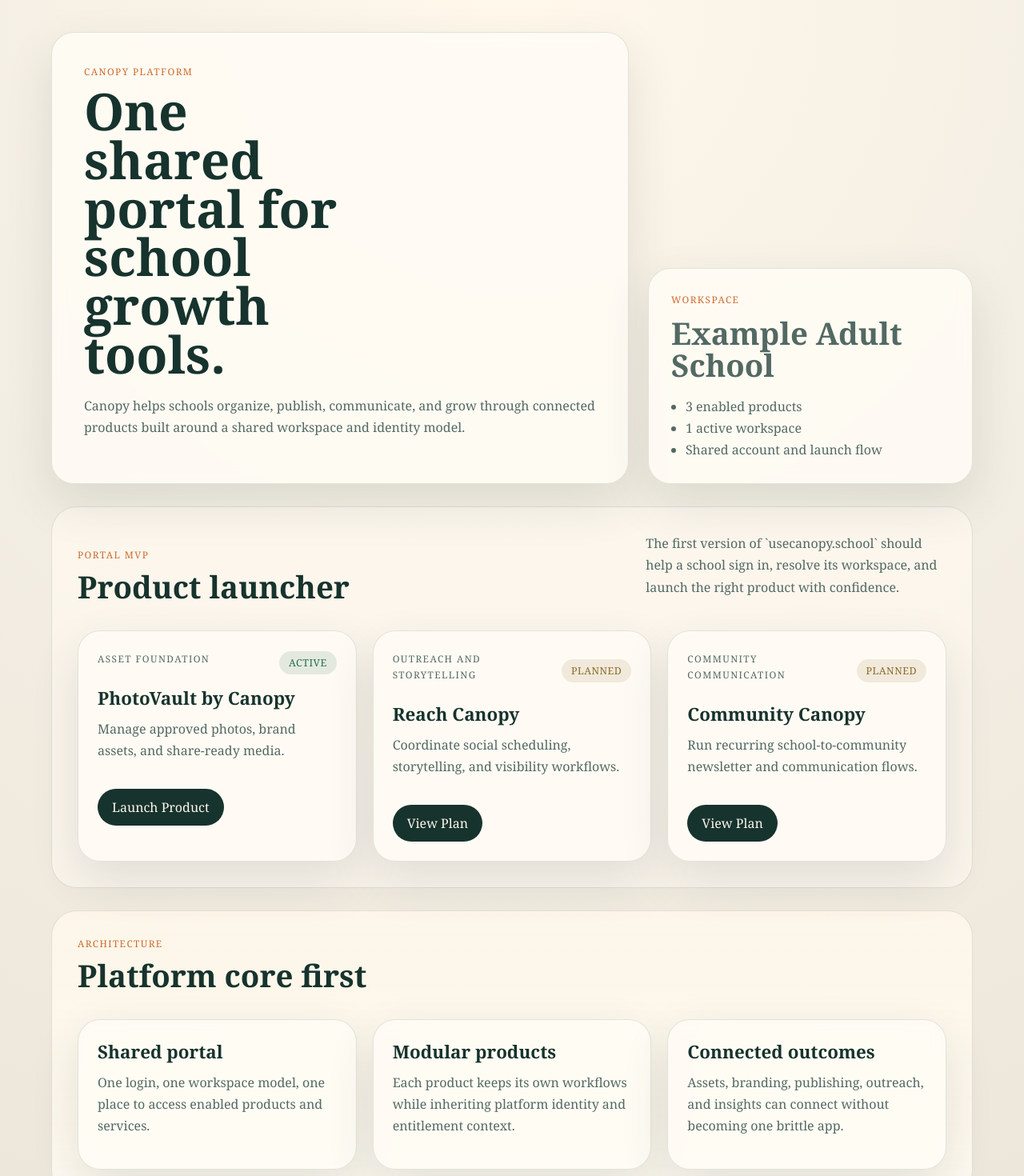
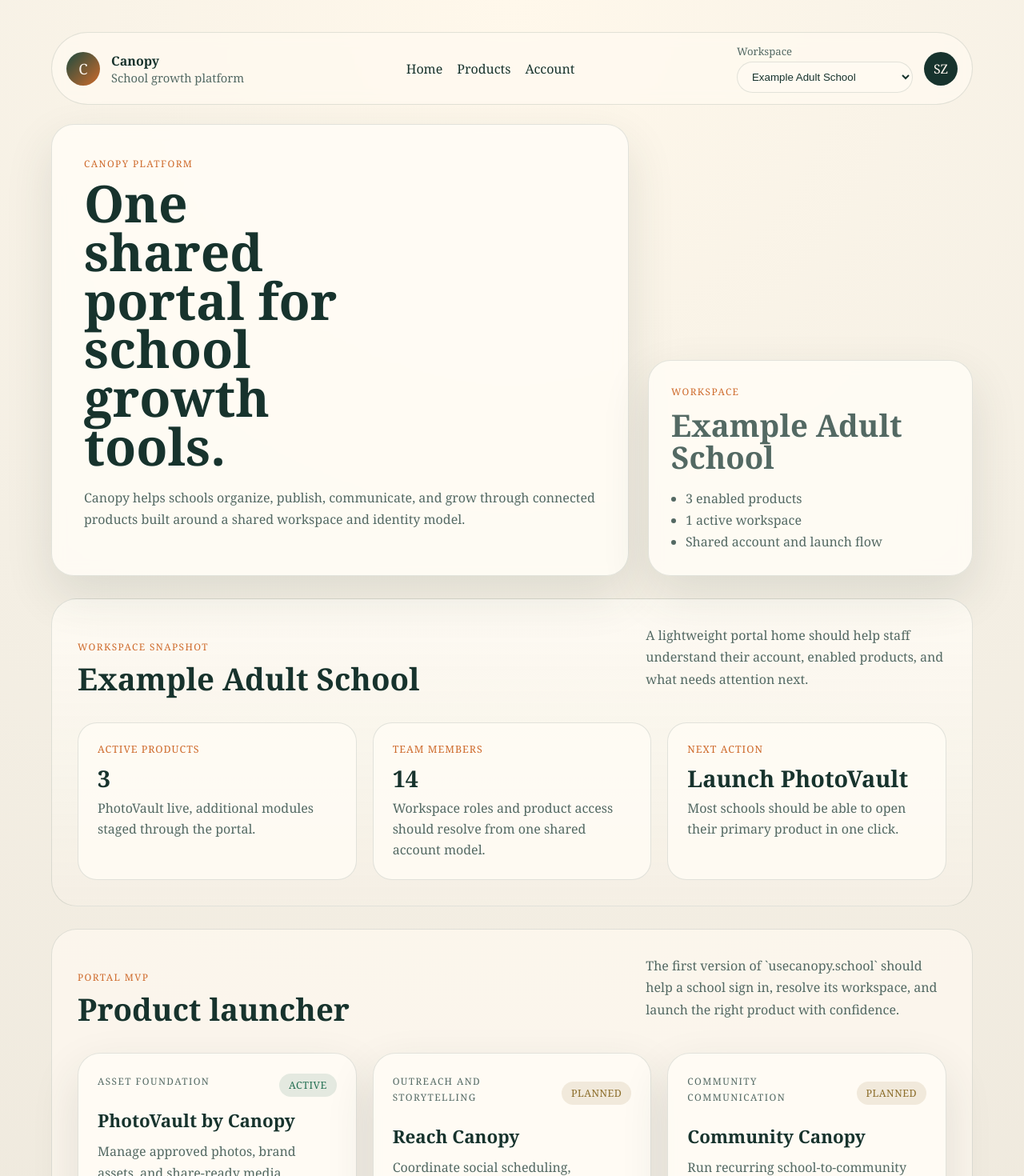
Before and after one commit to globalcloudr/canopy-platform, a Next.js app in the folder apps/portal/: page / in a window 1280 px wide. Shown: the top 1470 px of the page at 80% size. Built offline with nearby package versions, Linux system fonts and the light colour scheme.

Commit message:
Add portal header and workspace dashboard mock

```diff
--- a/apps/portal/src/app/globals.css
+++ b/apps/portal/src/app/globals.css
@@ -35,6 +35,92 @@
   max-width: 1200px;
   margin: 0 auto;
   padding: 40px 24px 72px;
+}
+
+.portal-header {
+  display: flex;
+  justify-content: space-between;
+  align-items: center;
+  gap: 18px;
+  padding: 14px 18px;
+  margin-bottom: 24px;
+  border: 1px solid var(--line);
+  border-radius: 999px;
+  background: rgba(255, 250, 241, 0.74);
+  backdrop-filter: blur(8px);
+}
+
+.portal-brand,
+.portal-actions {
+  display: flex;
+  align-items: center;
+  gap: 14px;
+}
+
+.brand-mark {
+  display: grid;
+  place-items: center;
+  width: 42px;
+  height: 42px;
+  border-radius: 50%;
+  background: linear-gradient(135deg, #1c4b40, #ce6a2b);
+  color: #fff7ef;
+  font-size: 1.15rem;
+}
+
+.brand-name,
+.brand-subtitle {
+  margin: 0;
+}
+
+.brand-name {
+  font-weight: 700;
+}
+
+.brand-subtitle {
+  color: var(--muted);
+  font-size: 0.92rem;
+}
+
+.portal-nav {
+  display: flex;
+  gap: 18px;
+}
+
+.portal-nav a {
+  color: var(--ink);
+  text-decoration: none;
+}
+
+.portal-nav a:hover {
+  color: var(--accent);
+}
+
+.workspace-switcher {
+  display: flex;
+  flex-direction: column;
+  gap: 4px;
+  font-size: 0.82rem;
+  color: var(--muted);
+}
+
+.workspace-switcher select {
+  min-width: 220px;
+  padding: 10px 14px;
+  border: 1px solid var(--line);
+  border-radius: 999px;
+  background: var(--panel-strong);
+  color: var(--ink);
+}
+
+.account-chip {
+  width: 42px;
+  height: 42px;
+  border: 0;
+  border-radius: 50%;
+  background: var(--ink);
+  color: #fff7ef;
+  cursor: pointer;
 }
 
 .hero {
@@ -127,6 +213,10 @@
   background: linear-gradient(180deg, rgba(255, 248, 235, 0.82), rgba(255, 250, 241, 0.95));
 }
 
+.section-dashboard {
+  background: linear-gradient(180deg, rgba(255, 252, 245, 0.85), rgba(244, 239, 228, 0.95));
+}
+
 .section-heading {
   display: flex;
   justify-content: space-between;
@@ -140,15 +230,43 @@
 }
 
 .product-grid,
-.principles {
+.principles,
+.stats-grid {
   display: grid;
   grid-template-columns: repeat(3, minmax(0, 1fr));
   gap: 20px;
 }
 
 .product-card,
-.principles article {
+.principles article,
+.stat-card {
   padding: 24px;
+}
+
+.stat-card {
+  border: 1px solid var(--line);
+  border-radius: 24px;
+  background: rgba(255, 252, 245, 0.84);
+}
+
+.stat-label {
+  margin-bottom: 12px;
+  color: var(--accent);
+  font-size: 0.78rem;
+  text-transform: uppercase;
+  letter-spacing: 0.08em;
+}
+
+.stat-card strong {
+  display: block;
+  margin-bottom: 10px;
+  font-size: 1.8rem;
+  line-height: 1.1;
+}
+
+.stat-card span {
+  color: var(--muted);
+  line-height: 1.6;
 }
 
 .product-top {
@@ -197,9 +315,25 @@
   .hero,
   .product-grid,
   .principles,
+  .stats-grid,
   .section-heading {
     grid-template-columns: 1fr;
     display: grid;
+  }
+
+  .portal-header,
+  .portal-actions {
+    flex-direction: column;
+    align-items: stretch;
+  }
+
+  .portal-nav {
+    justify-content: space-between;
+  }
+
+  .workspace-switcher select {
+    min-width: 0;
+    width: 100%;
   }
 
   .section-heading {
--- a/apps/portal/src/app/page.tsx
+++ b/apps/portal/src/app/page.tsx
@@ -22,7 +22,39 @@
 export default function HomePage() {
   return (
     <main className="shell">
-      <header className="hero">
+      <header className="portal-header">
+        <div className="portal-brand">
+          <div className="brand-mark" aria-hidden="true">
+            C
+          </div>
+          <div>
+            <p className="brand-name">Canopy</p>
+            <p className="brand-subtitle">School growth platform</p>
+          </div>
+        </div>
+
+        <nav className="portal-nav" aria-label="Primary">
+          <a href="#overview">Home</a>
+          <a href="#products">Products</a>
+          <a href="#account">Account</a>
+        </nav>
+
+        <div className="portal-actions">
+          <label className="workspace-switcher">
+            <span>Workspace</span>
+            <select defaultValue="example-adult-school" name="workspace">
+              <option value="example-adult-school">Example Adult School</option>
+              <option value="north-valley-campus">North Valley Campus</option>
+              <option value="bay-learning-center">Bay Learning Center</option>
+            </select>
+          </label>
+          <button className="account-chip" type="button">
+            SZ
+          </button>
+        </div>
+      </header>
+
+      <header className="hero" id="overview">
         <div className="hero-copy">
           <p className="eyebrow">Canopy Platform</p>
           <h1>One shared portal for school growth tools.</h1>
@@ -42,7 +74,35 @@
         </div>
       </header>
 
-      <section className="section">
+      <section className="section section-dashboard" id="account">
+        <div className="section-heading">
+          <div>
+            <p className="eyebrow">Workspace Snapshot</p>
+            <h2>Example Adult School</h2>
+          </div>
+          <p className="section-copy">A lightweight portal home should help staff understand their account, enabled products, and what needs attention next.</p>
+        </div>
+
+        <div className="stats-grid">
+          <article className="stat-card">
+            <p className="stat-label">Active products</p>
+            <strong>3</strong>
+            <span>PhotoVault live, additional modules staged through the portal.</span>
+          </article>
+          <article className="stat-card">
+            <p className="stat-label">Team members</p>
+            <strong>14</strong>
+            <span>Workspace roles and product access should resolve from one shared account model.</span>
+          </article>
+          <article className="stat-card">
+            <p className="stat-label">Next action</p>
+            <strong>Launch PhotoVault</strong>
+            <span>Most schools should be able to open their primary product in one click.</span>
+          </article>
+        </div>
+      </section>
+
+      <section className="section" id="products">
         <div className="section-heading">
           <div>
             <p className="eyebrow">Portal MVP</p>
```
